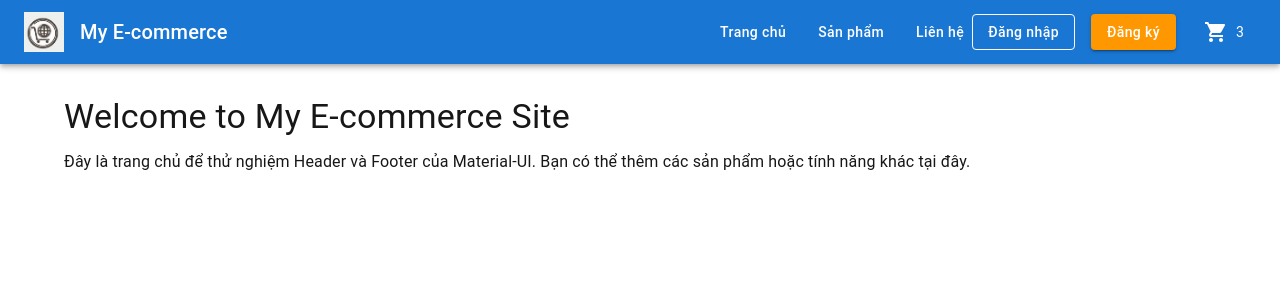
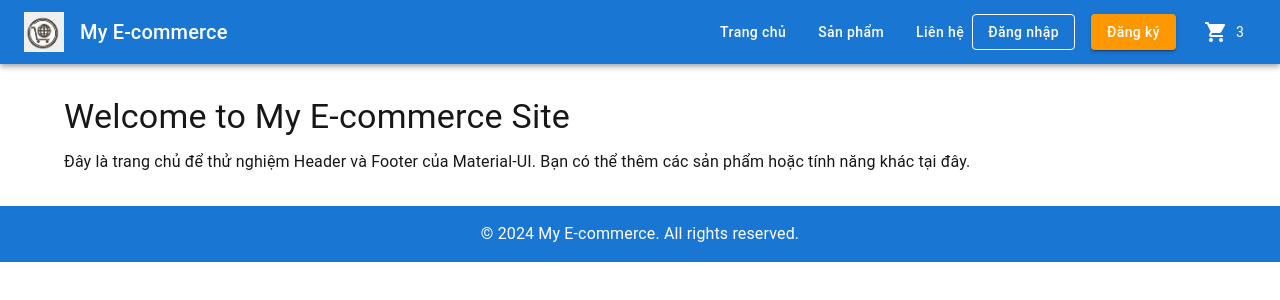
Before and after one commit to TekNix-INTERN/e-commerce, a Next.js app: page / in a window 1280 px wide. Shown: the top 300 px of the page. Built offline with nearby package versions, Linux system fonts and the light colour scheme.

Commit message:
Footer upload

```diff
--- a/src/app/page.tsx
+++ b/src/app/page.tsx
@@ -2,7 +2,7 @@ import React from 'react';
 import Typography from '@mui/material/Typography';
 import Container from '@mui/material/Container';
 import Header from '../components/Header';
-// import Footer from '../components/Footer';
+import Footer from '../components/Footer';
 
 const Home = () => {
   return (
@@ -21,7 +21,7 @@ const Home = () => {
       </Container>
 
       {/* Footer */}
-      {/* <Footer /> */}
+      <Footer />
     </div>
   );
 };
--- /dev/null
+++ b/src/components/Footer.tsx
@@ -0,0 +1,20 @@
+import Box from '@mui/material/Box';
+import Typography from '@mui/material/Typography';
+
+const Footer = () => {
+  return (
+    <Box
+      component="footer"
+      sx={{
+        p: 2,
+        backgroundColor: 'primary.main',
+        color: 'white',
+        textAlign: 'center',
+      }}
+    >
+      <Typography variant="body1">© 2024 My E-commerce. All rights reserved.</Typography>
+    </Box>
+  );
+};
+
+export default Footer;
```
